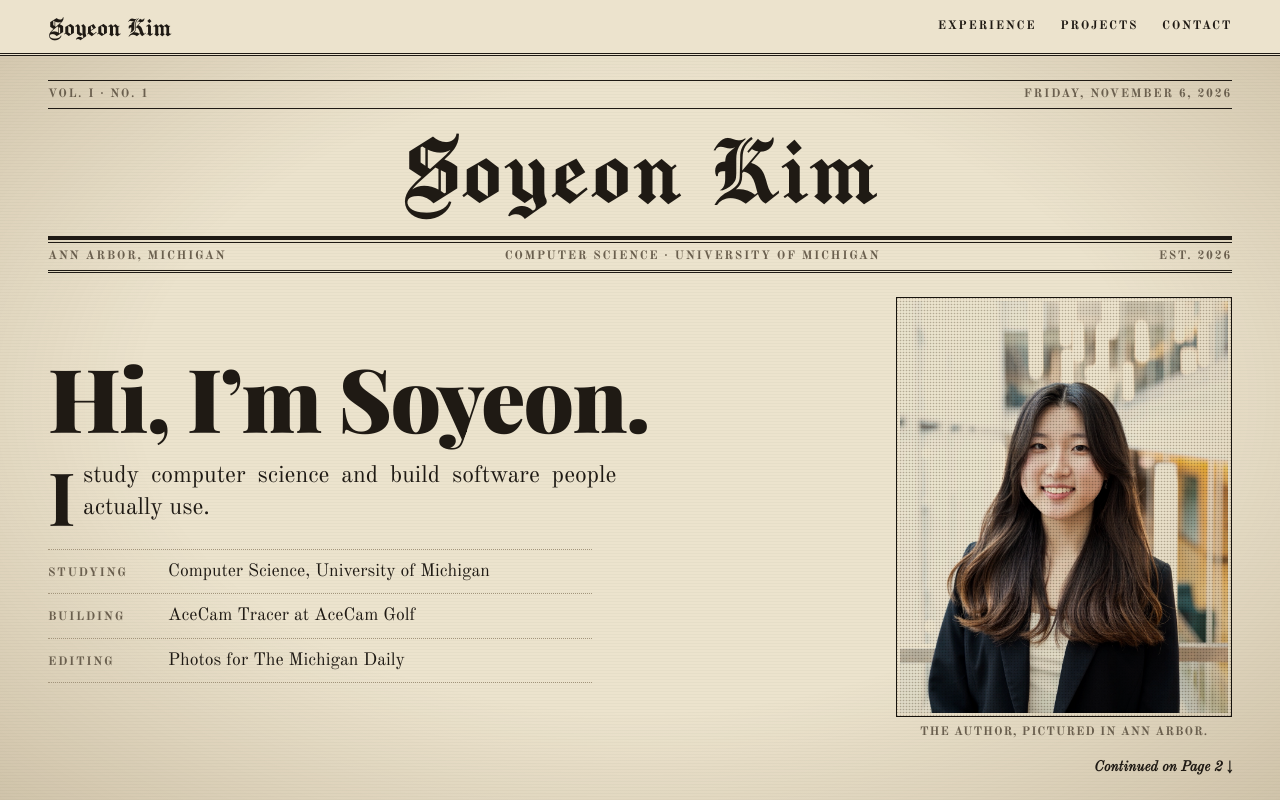
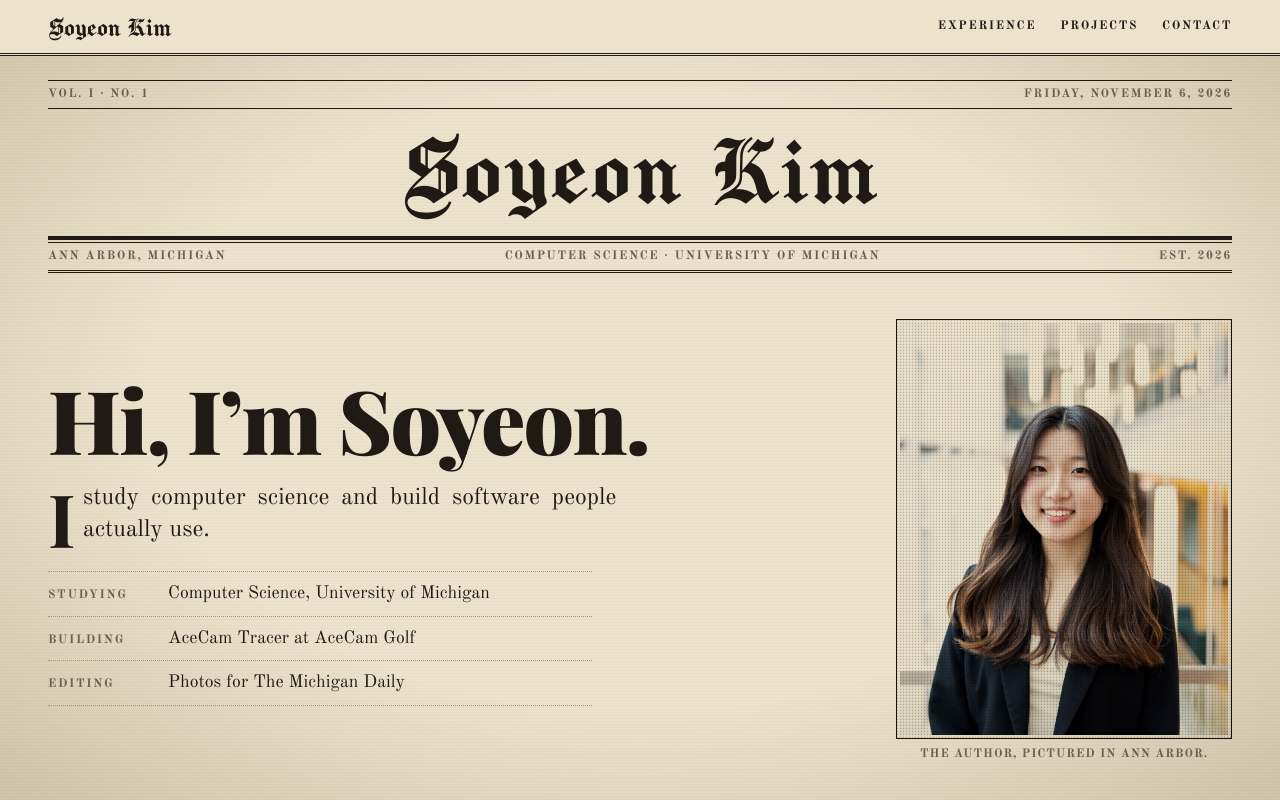
Before and after one commit to soyeonkm/soyeon-kim, a plain HTML site: page index.html in a window 1280 px wide. Shown: the top 800 px of the page. Drawn offline with nearby package versions, Linux system fonts and the light colour scheme; a web font is replaced by a local one.

Commit message:
Front page: drop the page-turn link, more room under the masthead

```diff
--- a/index.html
+++ b/index.html
@@ -45,7 +45,6 @@
         <figure class="headshot"><img src="images/headshot.jpg?v=2" alt="Soyeon Kim" fetchpriority="high"><figcaption>The author, pictured in Ann Arbor.</figcaption></figure>
       </div>
 
-      <a class="turn" href="#experience">Continued on Page 2 &darr;</a>
     </article>
 
     <article class="sheet page" id="experience">
--- a/styles.css
+++ b/styles.css
@@ -37,7 +37,7 @@ a { color: inherit; }
 p, h1, h2, h3, figure { margin: 0; }
 
 /* Small-caps labels: the newspaper furniture */
-.bar nav, .kicker, .ears, .when, .turn, .facts span, footer, .elsewhere, figcaption {
+.bar nav, .kicker, .ears, .when, .facts span, footer, .elsewhere, figcaption {
   font: 700 0.75rem/1.2 var(--serif);
   text-transform: uppercase;
   letter-spacing: 0.14em;
@@ -107,7 +107,7 @@ p, h1, h2, h3, figure { margin: 0; }
   grid-template-columns: minmax(0, 1fr) auto;
   align-items: center;
   gap: clamp(1.5rem, 5cqi, 5rem);
-  padding-top: clamp(0.75rem, 2svh, 1.5rem);
+  padding-top: clamp(1.5rem, 4svh, 3rem);
 }
 
 .front h1 {
@@ -171,8 +171,6 @@ p, h1, h2, h3, figure { margin: 0; }
 
 figcaption { margin-top: 0.5rem; color: var(--faded); text-align: center; letter-spacing: 0.08em; }
 
-.turn { align-self: flex-end; text-decoration: none; padding-top: 0.75rem; font-style: italic; text-transform: none; letter-spacing: 0; font-size: 0.9rem; }
-.turn:hover { text-decoration: underline; }
 
 /* Inside pages */
 
```
